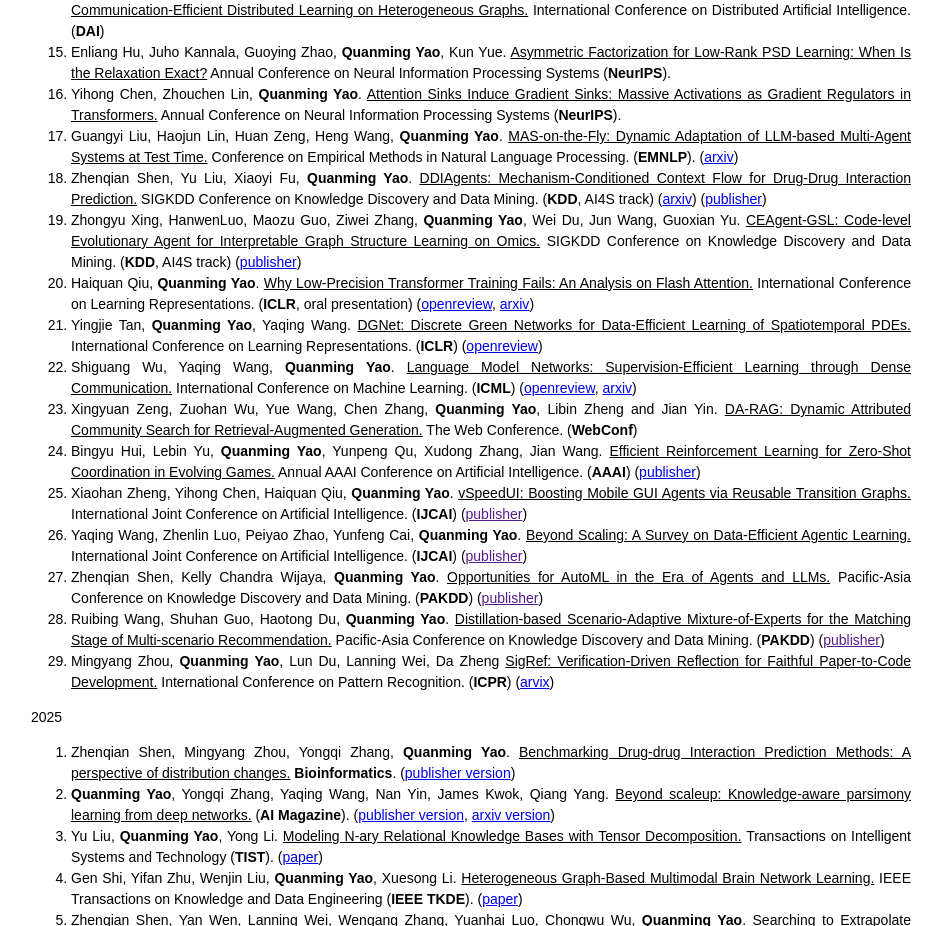
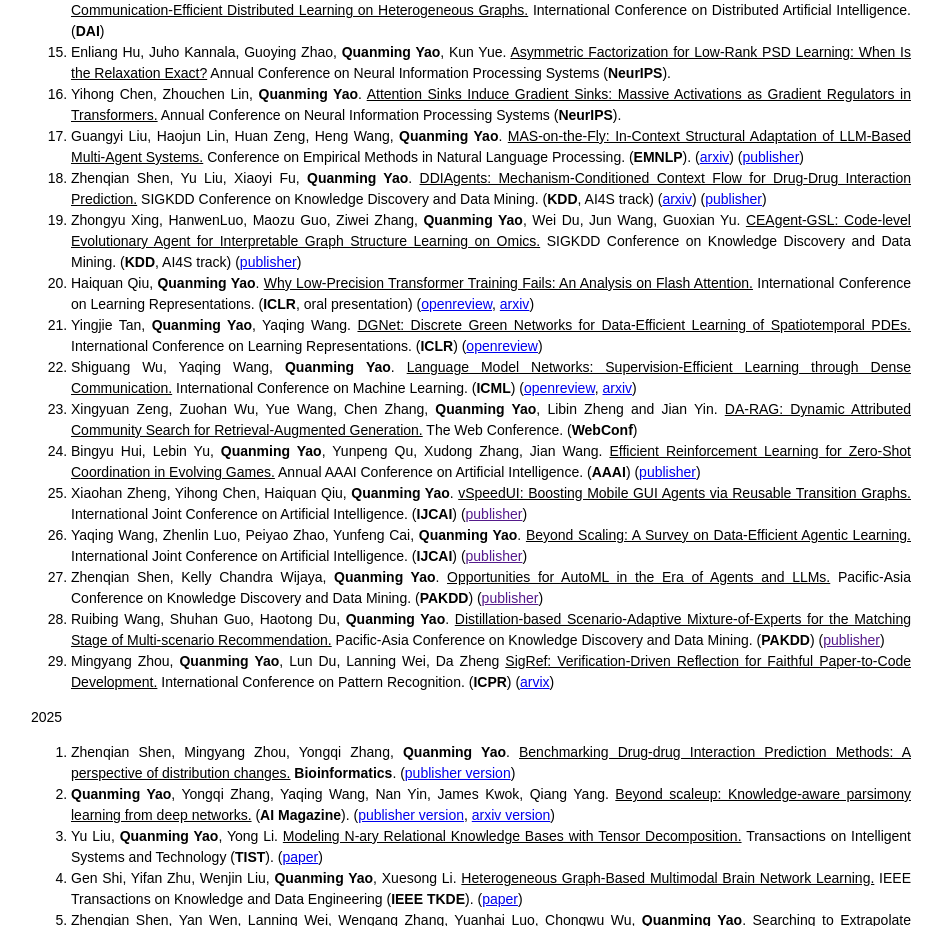
Before and after one commit to LARS-group/lars-group.github.io, a plain HTML site: page pages/publication.html in a window 1280 px wide. Shown: the part 1405-2331 px from the top of the page, without its empty margins (169-1111 px from the left). Drawn offline with Linux system fonts and the light colour scheme.

Commit message:
Update publication.html

```diff
--- a/pages/publication.html
+++ b/pages/publication.html
@@ -334,10 +334,11 @@ Annual Conference on Neural Information Processing Systems (<b>NeurIPS</b>).
 
 <li>
 Guangyi Liu, Haojun Lin, Huan Zeng, Heng Wang, <b>Quanming Yao</b>.
-<u>MAS-on-the-Fly: Dynamic Adaptation of LLM-based Multi-Agent Systems at Test Time.</u>
+<u>MAS-on-the-Fly: In-Context Structural Adaptation of LLM-Based Multi-Agent Systems.</u>
 Conference on Empirical Methods in Natural Language Processing.
 (<b>EMNLP</b>).
 (<a href="https://arxiv.org/abs/2602.13671">arxiv</a>)
+(<a href="https://aclanthology.org/2026.emnlp-main.187.pdf">publisher</a>)
 </li>
 
 <li>
```
